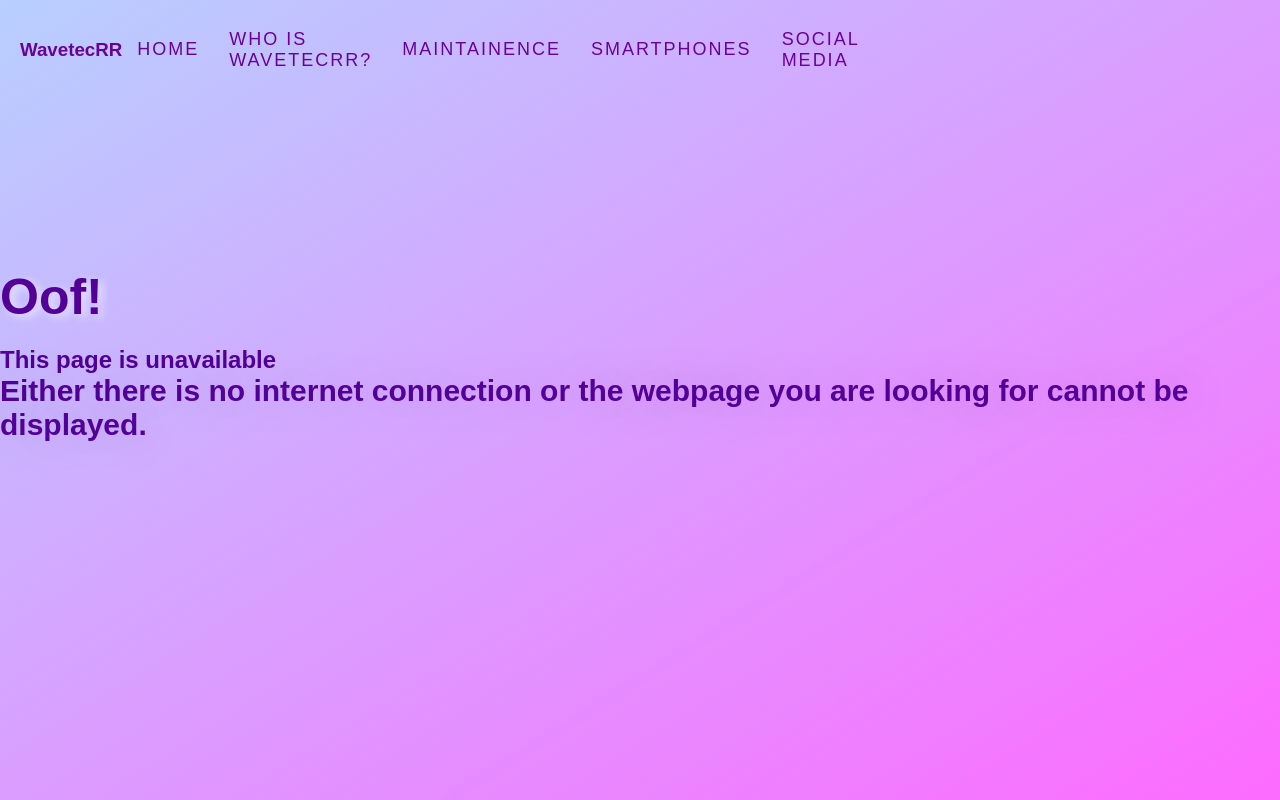
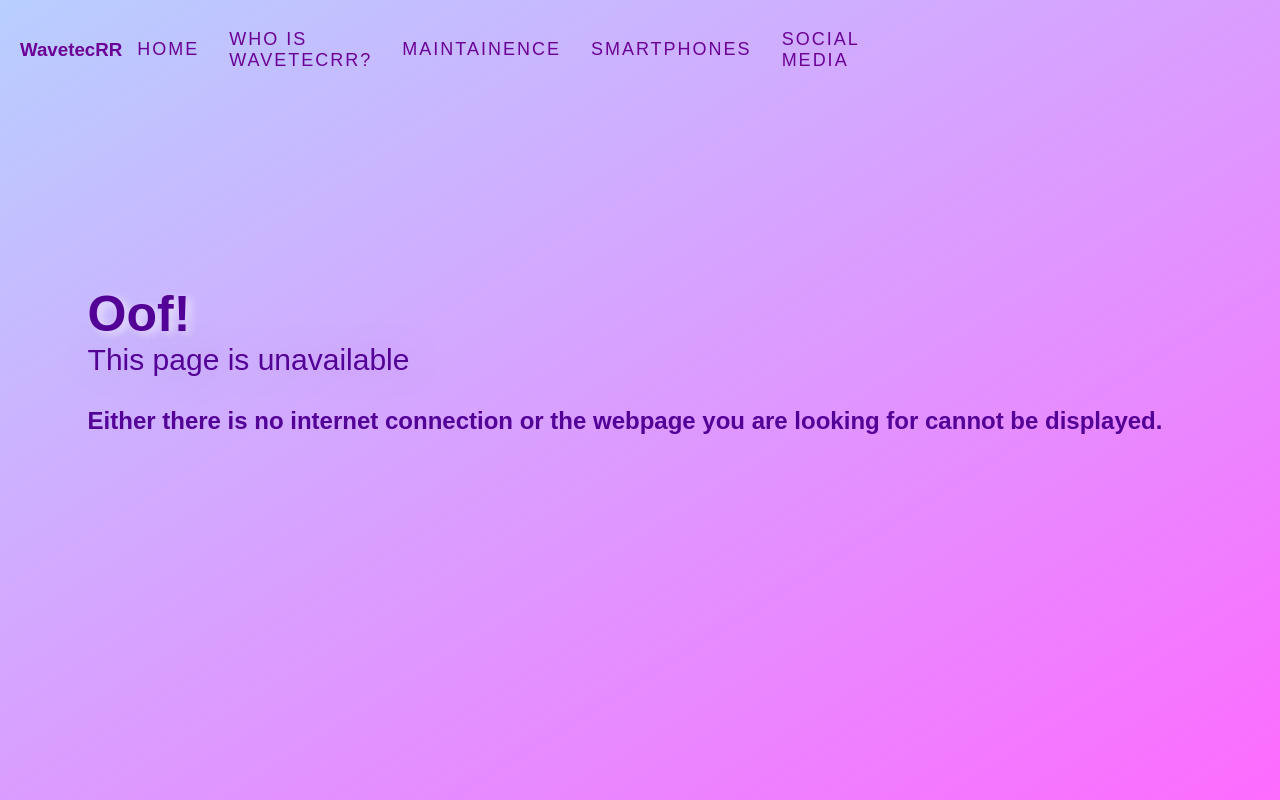
Before and after one commit to ifail2x/wavetecrr.github.io, a plain HTML site: page beta/404.html in a window 1280 px wide. Drawn offline with Linux system fonts and the light colour scheme; a web font is replaced by a local one.

Commit message:
Update 404.html

```diff
--- a/beta/404.html
+++ b/beta/404.html
@@ -27,9 +27,9 @@
         <div class="content">
             <div class="heading-group">
                 <h1>Oof!</h1>
-              <h2>This page is unavailable
-                <p><b>
-Either there is no internet connection or the webpage you are looking for cannot be displayed.</b></p>
+                <p>This page is unavailable</p>
+                <h2><b>
+Either there is no internet connection or the webpage you are looking for cannot be displayed.</b></h2>
             </div>
         </div>
 
```
